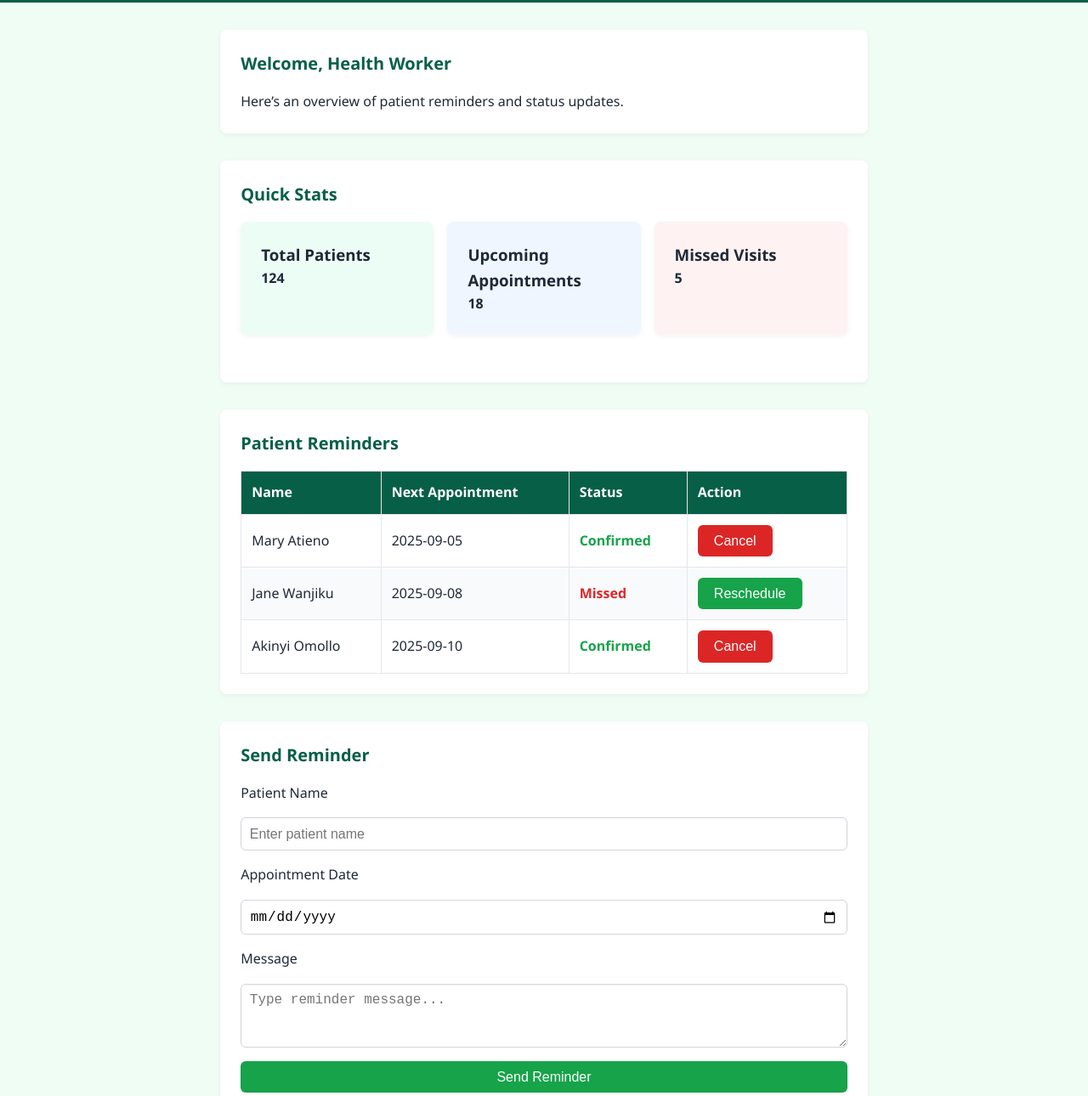
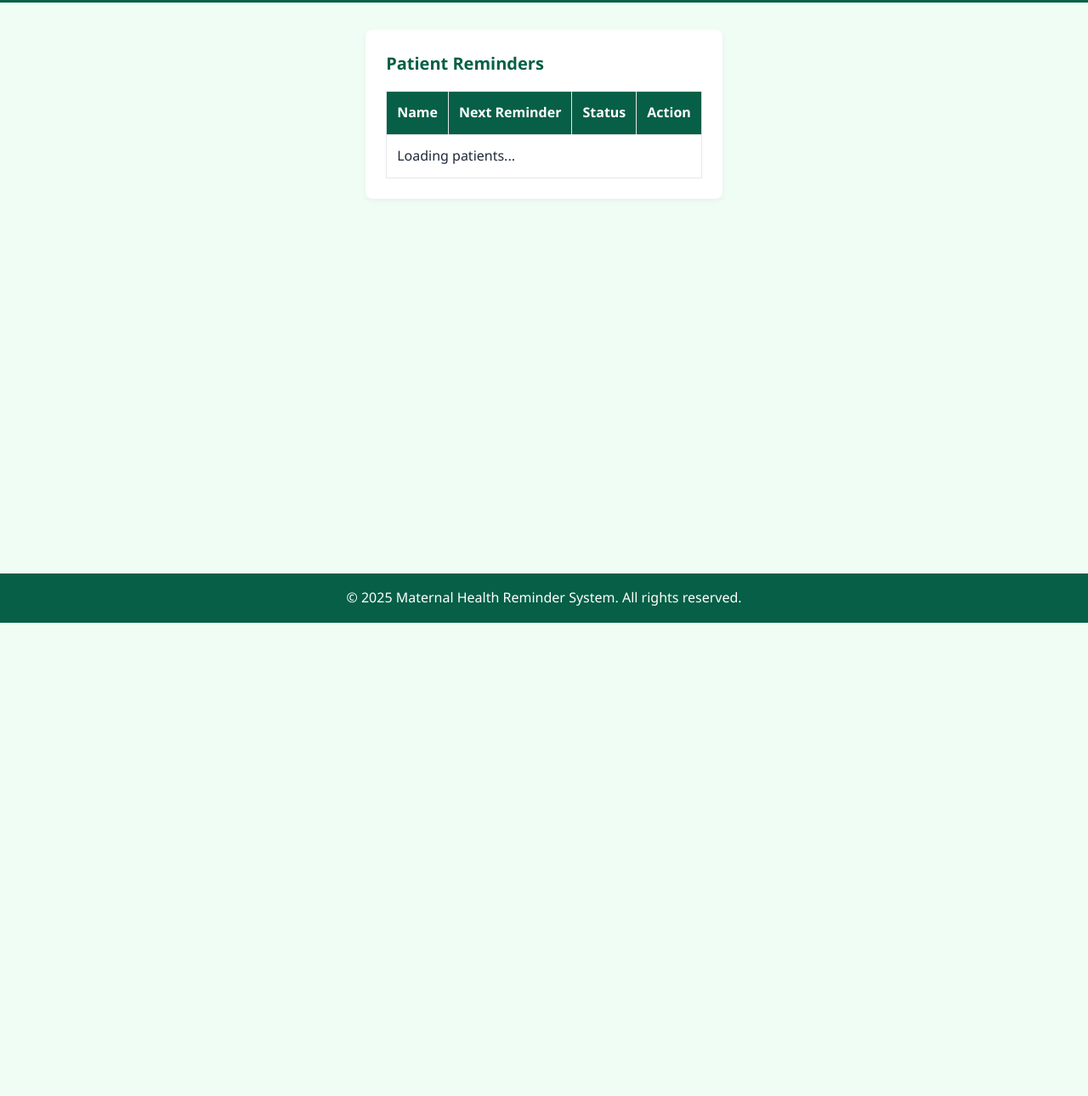
Before and after one commit to Jumahvirginia/maternal-health-reminder-system, a website: page public/dashboard.html in a window 1280 px wide. Shown: the part 67-1357 px from the top of the page at 85% size. After the commit the page ends 800 px from the top, so only its background shows below. Drawn offline with Linux system fonts and the light colour scheme.

Commit message:
Update dashboard.html

```diff
--- a/public/dashboard.html
+++ b/public/dashboard.html
@@ -3,104 +3,55 @@
 <head>
   <meta charset="UTF-8" />
   <meta name="viewport" content="width=device-width, initial-scale=1.0"/>
-  <title>Dashboard - Maternal Health Reminder System</title>
+  <title>Dashboard</title>
   <link rel="stylesheet" href="style.css" />
 </head>
 <body>
-  <!-- Header -->
   <header>
-    <h1>Maternal Health Dashboard</h1>
+    <h1>Dashboard</h1>
     <nav>
       <a href="index.html">Home</a>
       <a href="dashboard.html">Dashboard</a>
-      <a href="#">Reports</a>
-      <a href="#">Settings</a>
+      <a href="patients.html">Patients</a>
+      <a href="register.html">Register</a>
     </nav>
   </header>
 
-  <!-- Main -->
   <main class="container">
-    <!-- Welcome / Summary -->
-    <section class="card">
-      <h2>Welcome, Health Worker</h2>
-      <p>Here’s an overview of patient reminders and status updates.</p>
-    </section>
-
-    <!-- Patient Stats -->
-    <section class="card">
-      <h2>Quick Stats</h2>
-      <div style="display: flex; gap: 1rem; flex-wrap: wrap;">
-        <div class="card" style="flex: 1; min-width: 200px; background: #ecfdf5;">
-          <h3>Total Patients</h3>
-          <p><strong>124</strong></p>
-        </div>
-        <div class="card" style="flex: 1; min-width: 200px; background: #eff6ff;">
-          <h3>Upcoming Appointments</h3>
-          <p><strong>18</strong></p>
-        </div>
-        <div class="card" style="flex: 1; min-width: 200px; background: #fef2f2;">
-          <h3>Missed Visits</h3>
-          <p><strong>5</strong></p>
-        </div>
-      </div>
-    </section>
-
-    <!-- Patient Table -->
     <section class="card">
       <h2>Patient Reminders</h2>
-      <table>
+      <table id="patientsTable">
         <thead>
           <tr>
             <th>Name</th>
-            <th>Next Appointment</th>
+            <th>Next Reminder</th>
             <th>Status</th>
             <th>Action</th>
           </tr>
         </thead>
         <tbody>
           <tr>
-            <td>Mary Atieno</td>
-            <td>2025-09-05</td>
-            <td class="status-success">Confirmed</td>
-            <td><button class="btn btn-danger">Cancel</button></td>
-          </tr>
-          <tr>
-            <td>Jane Wanjiku</td>
-            <td>2025-09-08</td>
-            <td class="status-danger">Missed</td>
-            <td><button class="btn btn-success">Reschedule</button></td>
-          </tr>
-          <tr>
-            <td>Akinyi Omollo</td>
-            <td>2025-09-10</td>
-            <td class="status-success">Confirmed</td>
-            <td><button class="btn btn-danger">Cancel</button></td>
+            <td colspan="4">Loading patients...</td>
           </tr>
         </tbody>
       </table>
     </section>
 
-    <!-- Reminder Form -->
-    <section class="card">
-      <h2>Send Reminder</h2>
-      <form>
-        <label for="patient">Patient Name</label>
-        <input type="text" id="patient" name="patient" placeholder="Enter patient name" required />
-
-        <label for="date">Appointment Date</label>
-        <input type="date" id="date" name="date" required />
-
-        <label for="message">Message</label>
-        <textarea id="message" name="message" rows="3" placeholder="Type reminder message..."></textarea>
-
-        <button type="submit" class="btn btn-success">Send Reminder</button>
-      </form>
-    </section>
+    <!-- Send Reminder Modal -->
+    <div id="reminderModal" style="display:none; position:fixed; top:0; left:0; width:100%; height:100%; background:rgba(0,0,0,0.6); justify-content:center; align-items:center;">
+      <div style="background:white; padding:2rem; border-radius:8px; width:90%; max-width:400px; position:relative;">
+        <h3>Send Reminder</h3>
+        <textarea id="reminderMessage" rows="4" style="width:100%;" placeholder="Type reminder message..."></textarea>
+        <button id="sendReminderBtn" class="btn btn-success" style="margin-top:1rem;">Send</button>
+        <button onclick="closeReminderModal()" class="btn btn-danger" style="margin-top:1rem;">Cancel</button>
+      </div>
+    </div>
   </main>
 
-  <!-- Footer -->
   <footer>
     <p>&copy; 2025 Maternal Health Reminder System. All rights reserved.</p>
   </footer>
+
+  <script src="script.js"></script>
 </body>
 </html>
```
